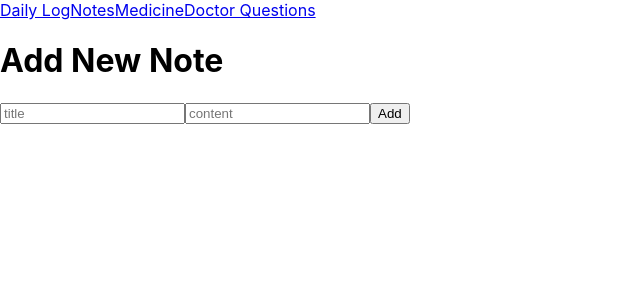
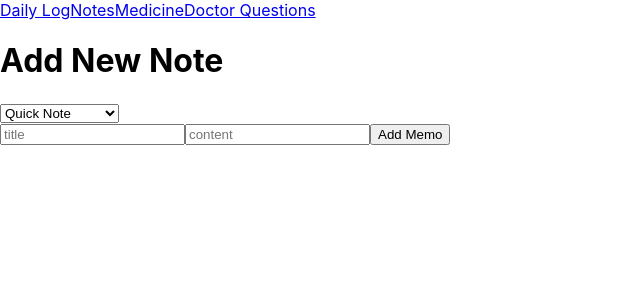
Before and after one commit to ofAiden/Team-643-ALPS, a React (Create React App) app in the folder client/: page /add in a window 1280 px wide. Shown: the top 300 px of the page, without its empty margins (0-640 px from the left). Built offline with nearby package versions, Linux system fonts and the light colour scheme.

Commit message:
commit changes

```diff
--- a/client/src/App.js
+++ b/client/src/App.js
@@ -1,6 +1,6 @@
 import './App.css';
 // import { BrowserRouter as Router, Routes, Route, Link } from 'react-router-dom';
-import { NotesPage } from './pages/NotesPage';
+import { ViewNotes } from './pages/ViewNotes';
 import { DoctorQuestions } from './pages/DoctorQsPage';
 import { Medicine } from './pages/MedicinePage';
 import {useState} from 'react';
@@ -9,8 +9,8 @@ import React from 'react';
 import Logger from './Logger'; // Adjust the path based on your folder structure
 import Dropdown from './Dropdown'; // Same here
 import { BrowserRouter, Routes, Route, Link } from "react-router-dom";
-import Notes from "./pages/Notes"
-import Add from "./pages/Add"
+import DailyLog from "./pages/DailyLog"
+import AddMemo from "./pages/AddMemo"
 import Update from "./pages/Update"
 
 function App() {
@@ -45,10 +45,10 @@ function App() {
         </div>
 
         <Routes>
-          <Route path="/" element = {<Notes/>} />
-          <Route path="/add" element = {<Add/>} />
+          <Route path="/" element = {<DailyLog/>} />
+          <Route path="/add" element = {<AddMemo/>} />
           <Route path="/update/:id" element = {<Update/>} />
-          <Route path="/notes" element={<NotesPage />} />
+          <Route path="/notes" element={<ViewNotes />} />
           <Route path="/medicine" element={<Medicine />} />
           <Route path="/doctorquestions" element={<DoctorQuestions />} />
 
--- a/client/src/Dropdown.js
+++ b/client/src/Dropdown.js
@@ -1,65 +1,39 @@
 import * as React from 'react';
 
 const App = () => {
+  const [noteType, setType] = React.useState('Quick Note');
 
- const [time, setTime] = React.useState('Morning');
-
- const handleTimeChange = (event) => {
-   setTime(event.target.value);
+  const handleTypeChange = (event) => {
+   setType(event.target.value);
  };
 
  return (
-
   <div>
-
     <Dropdown
-
-       label="What is the time of day?"
-
+    label="" //optional text to appear in front of dropdown
     options={[
-
-         { label: 'Morning', value: 'morning' },
-
-         { label: 'Afternoon', value: 'afternoon' },
-
-         { label: 'Night', value: 'night' },
-
+      { label: 'Quick Note', value: 'quickNote' },
+      { label: 'Doctor Question', value: 'doctorQ' },
+      { label: 'Medicine', value: 'medicine' },
     ]}
-
-       value={time}
-
-       onChange={handleTimeChange}
-
+    value={noteType}
+    onChange={handleTypeChange}
     />
-
   </div>
-
  );
-
 };
-
 export default App;
 
+
 const Dropdown = ({ label, value, options, onChange }) => {
-
   return (
-
   <label>
-
     {label}
-
     <select value={value} onChange={onChange}>
-
       {options.map((option) => (
-
-         <option value={option.value}>{option.label}</option>
-
+        <option value={option.value}> {option.label} </option>
       ))}
-
     </select>
-
   </label>
-
   );
-
 };
--- a/client/src/pages/Add.jsx
+++ b/client/src/pages/AddMemo.jsx
@@ -1,8 +1,9 @@
 import React, { useState } from "react";
 import { useNavigate } from "react-router-dom";
 import axios from "axios";
+import Dropdown from "../Dropdown"
 
-const Add = () =>{
+const AddMemo = () =>{
     const [note,setNote] = useState({
         title:"",
         content:"",
@@ -28,21 +29,23 @@ const Add = () =>{
     return(
         <div className="form">
             <h1>Add New Note</h1>
+            <Dropdown></Dropdown>
             <input
             type = "text"
             placeholder = "title"
             onChange={handleChange}
             name = "title"
             ></input>
+
             <input
             type = "text"
             placeholder = "content"
             onChange={handleChange}
             name = "content"
             ></input>
-            <button onClick = {handleClick}>Add</button>
+            <button onClick = {handleClick}>Add Memo</button>
         </div>
     );
 };
 
-export default Add;
+export default AddMemo;
--- a/client/src/pages/Notes.jsx
+++ b/client/src/pages/DailyLog.jsx
@@ -4,7 +4,7 @@ import { Link } from "react-router-dom"; // ✅ Import Link
 import Tiredness from "../Tiredness";
 import Checkbox from "../Checkbox";
 
-const Notes = () => {
+const DailyLog = () => {
     // Note Logging
     const [notes, setNotes] = useState([]);
 
@@ -47,10 +47,15 @@ const Notes = () => {
         setCheckboxes(prev => ({...prev, [name]: value}));
     };
 
+    const handleSubmit = async e =>{
+        //not sure how to do this here
+        //want to send all daily log stats to database
+    }
+
     return (
         <div>
-            <h1>Daily Log (keep)</h1>
-            {notes.map((note) => ( // ✅ Moved key inside .map()
+            <h2>Record a note</h2>
+            {notes.map((note) => ( // Moved key inside .map()
                 <div className="note" key={note.id}>
                     <h2>{note.title}</h2>
                     <p>{note.content}</p>
@@ -63,6 +68,9 @@ const Notes = () => {
             <button>
                 <Link to="/add">Add new note</Link>
             </button>
+
+
+            <h1>Daily Log</h1>
 
             <Tiredness />
             <Checkbox
@@ -90,9 +98,10 @@ const Notes = () => {
                 checked={checkboxes.troubleBreathing}
                 onChange={(val) => handleCheckboxChange("troubleBreathing", val)}
             />
+            <button onClick = {handleSubmit}> Submit Daily Log </button>
 
         </div>
     );
 };
 
-export default Notes;
+export default DailyLog;
--- a/client/src/pages/NotesPage.js
+++ /dev/null
@@ -1,7 +0,0 @@
-export const NotesPage = () => {
-    return (
-        <div>
-            <h1> Notes </h1>
-        </div>
-    )
-}
--- /dev/null
+++ b/client/src/pages/ViewNotes.js
@@ -0,0 +1,7 @@
+export const ViewNotes = () => {
+    return (
+        <div>
+            <h1> View Notes </h1>
+        </div>
+    )
+}
```
Lines whose indentation alone changed are shown as unchanged.
